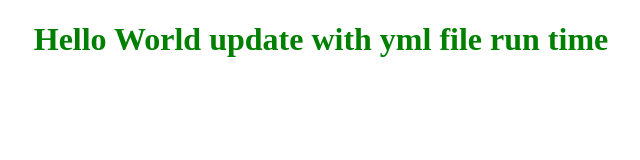
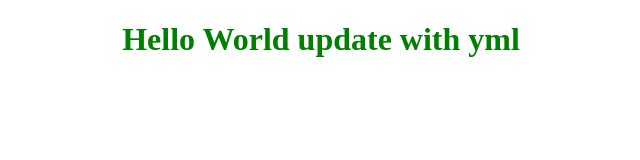
Before and after one commit to Nomanishaq/bootcamp-Assignment, a plain HTML site: page index.html in a window 1280 px wide. Shown: the whole page, without its empty margins (319-959 px from the left). Drawn offline with Linux system fonts and the light colour scheme.

Commit message:
Update index.html
test

```diff
--- a/index.html
+++ b/index.html
@@ -6,6 +6,6 @@
     <title>Bootcamp Assignment</title>
 </head>
 <body>
-    <h1 style="color:green; text-align: center;">Hello World update with yml file run time</h1>
+    <h1 style="color:green; text-align: center;">Hello World update with yml</h1>
 </body>
 </html>
```
